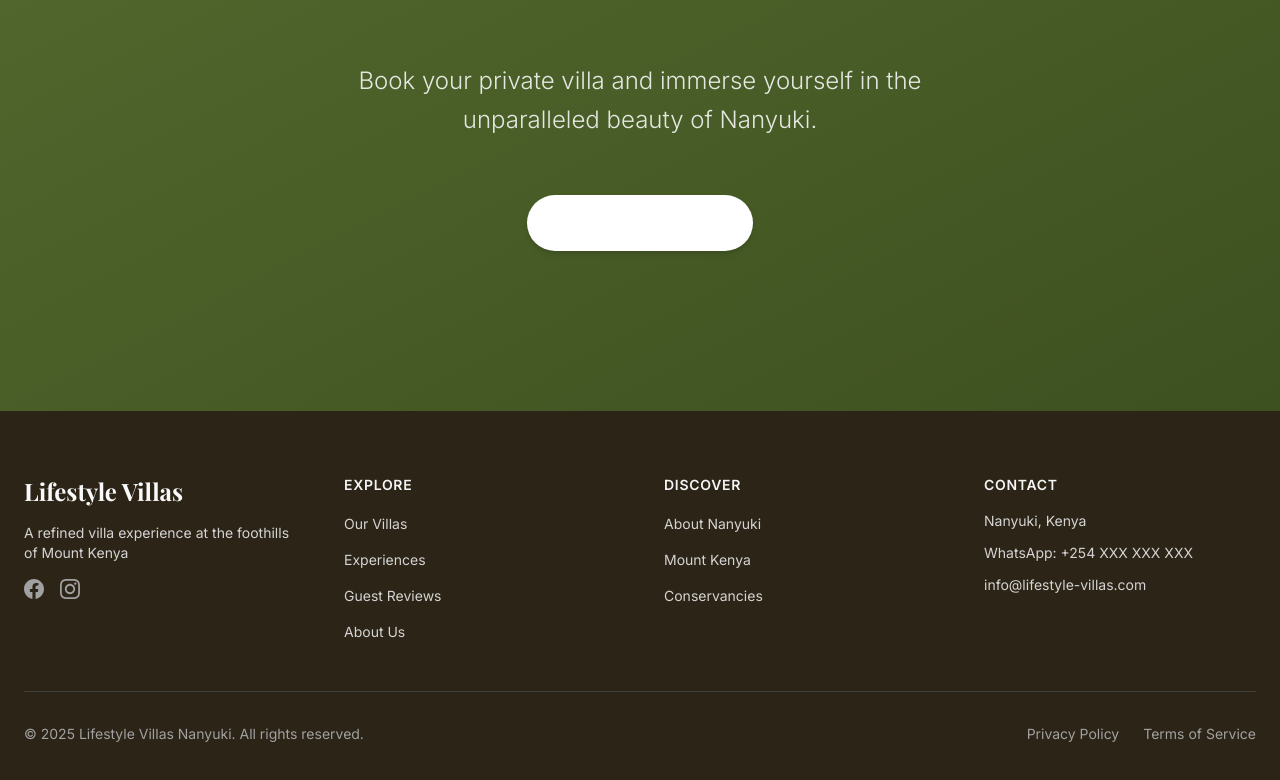
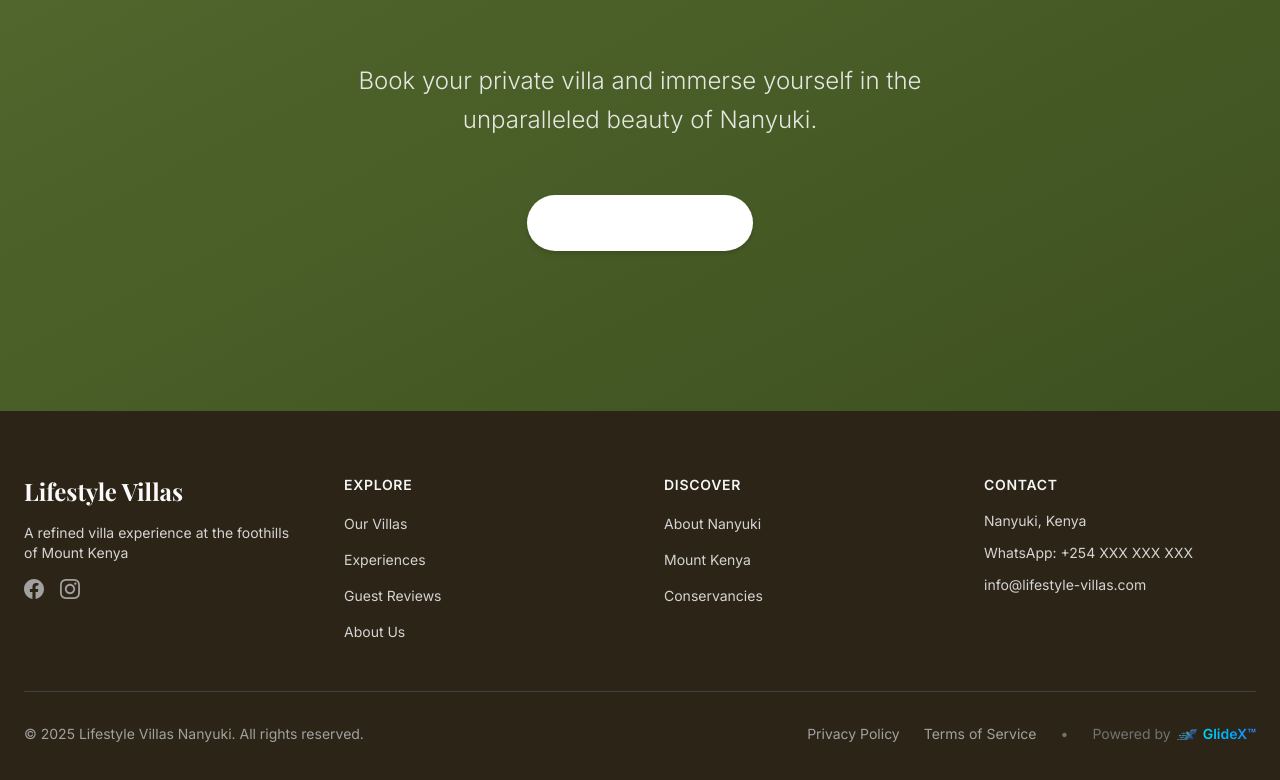
Before and after one commit to jhenry-git/LifestyleVillas, a Next.js app: page / in a window 1280 px wide. Shown: the part 3535-4315 px from the top of the page. Built offline with nearby package versions, Linux system fonts and the light colour scheme; no server answers; the database is empty; a web font is replaced by a local one.

Commit message:
Add 'Powered by GlideX' branding to footer
- Added GlideX logo and trademark text with blue gradient styling
- Link points to https://www.glidexoutsourcing.com
- Includes hover effects for enhanced interactivity

```diff
--- a/components/Footer.tsx
+++ b/components/Footer.tsx
@@ -1,4 +1,5 @@
 import Link from 'next/link'
+import Image from 'next/image'
 
 export default function Footer() {
     const currentYear = new Date().getFullYear()
@@ -88,9 +89,30 @@ export default function Footer() {
 
                 <div className="border-t border-neutral-700 mt-12 pt-8 flex flex-col md:flex-row justify-between items-center text-sm text-neutral-400">
                     <p>&copy; {currentYear} Lifestyle Villas Nanyuki. All rights reserved.</p>
-                    <div className="flex space-x-6 mt-4 md:mt-0">
+                    <div className="flex items-center space-x-6 mt-4 md:mt-0">
                         <Link href="/privacy" className="hover:text-neutral-50 transition-colors">Privacy Policy</Link>
                         <Link href="/terms" className="hover:text-neutral-50 transition-colors">Terms of Service</Link>
+                        <span className="text-neutral-500">•</span>
+                        <span className="flex items-center gap-1.5 text-neutral-500">
+                            Powered by{' '}
+                            <a
+                                href="https://www.glidexoutsourcing.com"
+                                target="_blank"
+                                rel="noopener noreferrer"
+                                className="inline-flex items-center gap-1.5 group"
+                            >
+                                <Image
+                                    src="/glidex_logo.png"
+                                    alt="GlideX"
+                                    width={20}
+                                    height={20}
+                                    className="opacity-80 group-hover:opacity-100 transition-opacity"
+                                />
+                                <span className="font-semibold bg-gradient-to-r from-cyan-400 to-blue-500 bg-clip-text text-transparent group-hover:from-blue-400 group-hover:to-cyan-400 transition-all duration-300">
+                                    GlideX™
+                                </span>
+                            </a>
+                        </span>
                     </div>
                 </div>
             </div>
```
Also changed, not shown: public/glidex_logo.png (added).
